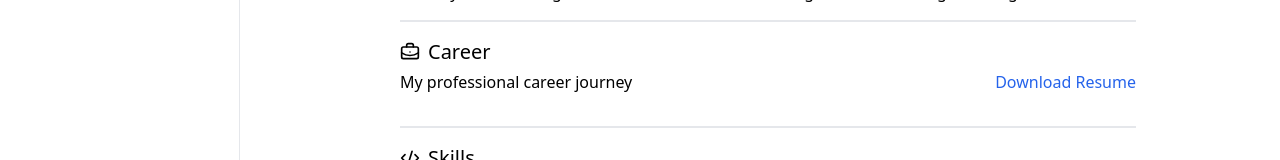
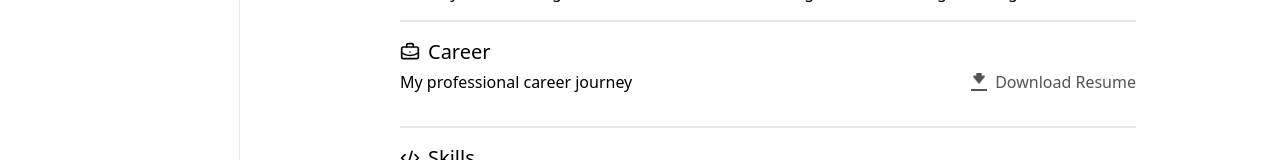
Before and after one commit to ramdhannassyirah/PortfolioV3, a Vue app: page /about in a window 1280 px wide. Shown: the part 539-699 px from the top of the page. Built offline with nearby package versions, Linux system fonts and the light colour scheme.

Commit message:
Portfolio

```diff
--- a/src/layouts/DefaultLayout.vue
+++ b/src/layouts/DefaultLayout.vue
@@ -4,7 +4,7 @@
   </header>
   <main class="flex w-full gap-4">
     <SideBar class="hidden lg:block" />
-    <div class="px-4 lg:px-0 py-8 max-w-3xl mx-auto">
+    <div class="px-4 lg:px-0 py-8 max-w-3xl overflow-hidden mx-auto">
       <RouterView></RouterView>
     </div>
   </main>
--- a/src/views/AboutView.vue
+++ b/src/views/AboutView.vue
@@ -52,9 +52,34 @@
         </svg>
         Career
       </h1>
-      <div class="flex flex-col lg:flex-row justify-between w-full">
+      <div class="flex flex-col gap-2 lg:flex-row justify-between w-full">
         <p>My professional career journey</p>
-        <button class="text-blue-600 hover:underline w-fit">Download Resume</button>
+        <button
+          class="flex items-center gap-2 text-neutral-600 transition-all duration-300 hover:text-neutral-700"
+        >
+          <div
+            data-testid="download-icon-container"
+            class="overflow-hidden border-b-2 border-neutral-600"
+          >
+            <svg
+              stroke="currentColor"
+              fill="currentColor"
+              stroke-width="0"
+              viewBox="0 0 24 24"
+              data-testid="download-icon"
+              class="animate-rain-arrow"
+              height="1em"
+              width="1em"
+              xmlns="http://www.w3.org/2000/svg"
+            >
+              <path
+                class="animate-bounce transition-all duration-300"
+                d="M20.901 10.566A1.001 1.001 0 0 0 20 10h-4V3a1 1 0 0 0-1-1H9a1 1 0 0 0-1 1v7H4a1.001 1.001 0 0 0-.781 1.625l8 10a1 1 0 0 0 1.562 0l8-10c.24-.301.286-.712.12-1.059z"
+              ></path>
+            </svg>
+          </div>
+          <span>Download Resume</span>
+        </button>
       </div>
     </section>
 
--- a/src/views/HomeView.vue
+++ b/src/views/HomeView.vue
@@ -1,5 +1,5 @@
 <template>
-  <div class="space-y-4">
+  <div class="space-y-4 md:px-4">
     <h1 class="text-lg font-semibold">
       Hi, I'm <br />
       <span class="text-run text-3xl font-bold"> Software Engineer </span>
```
